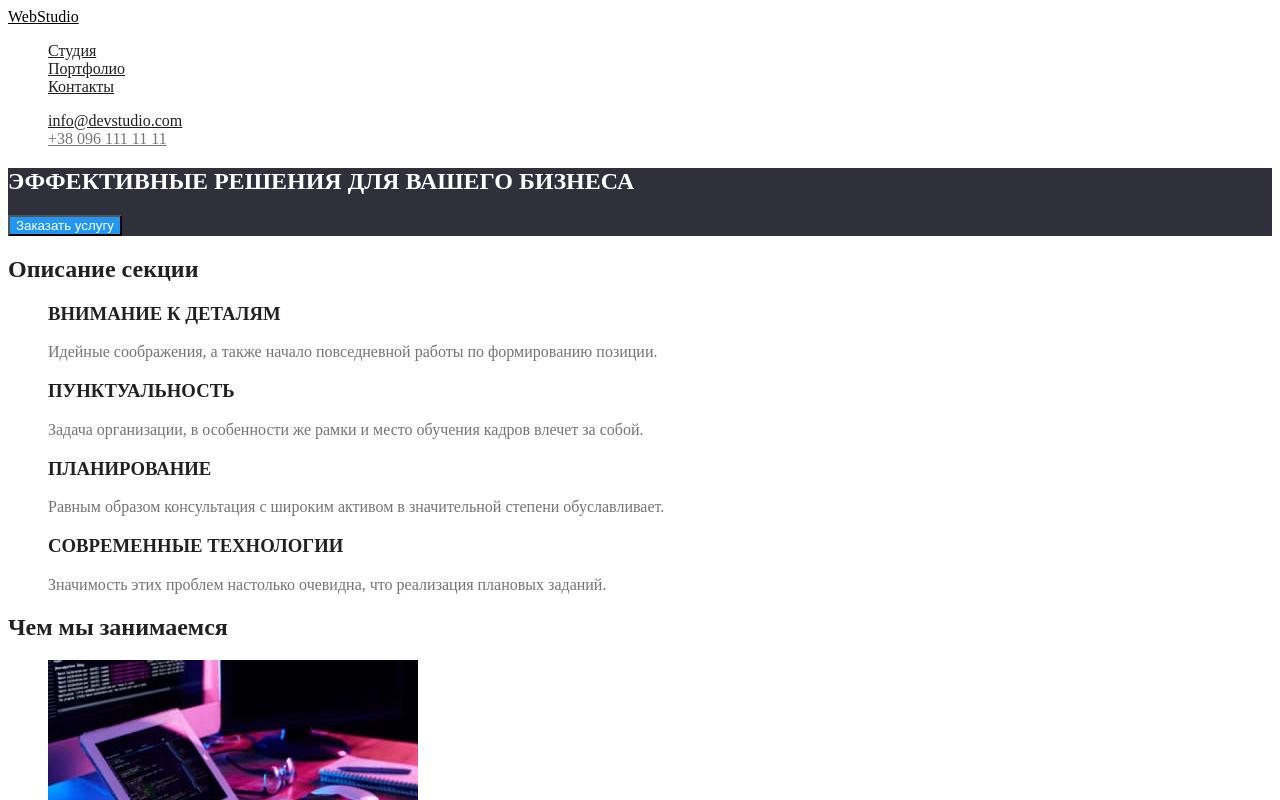
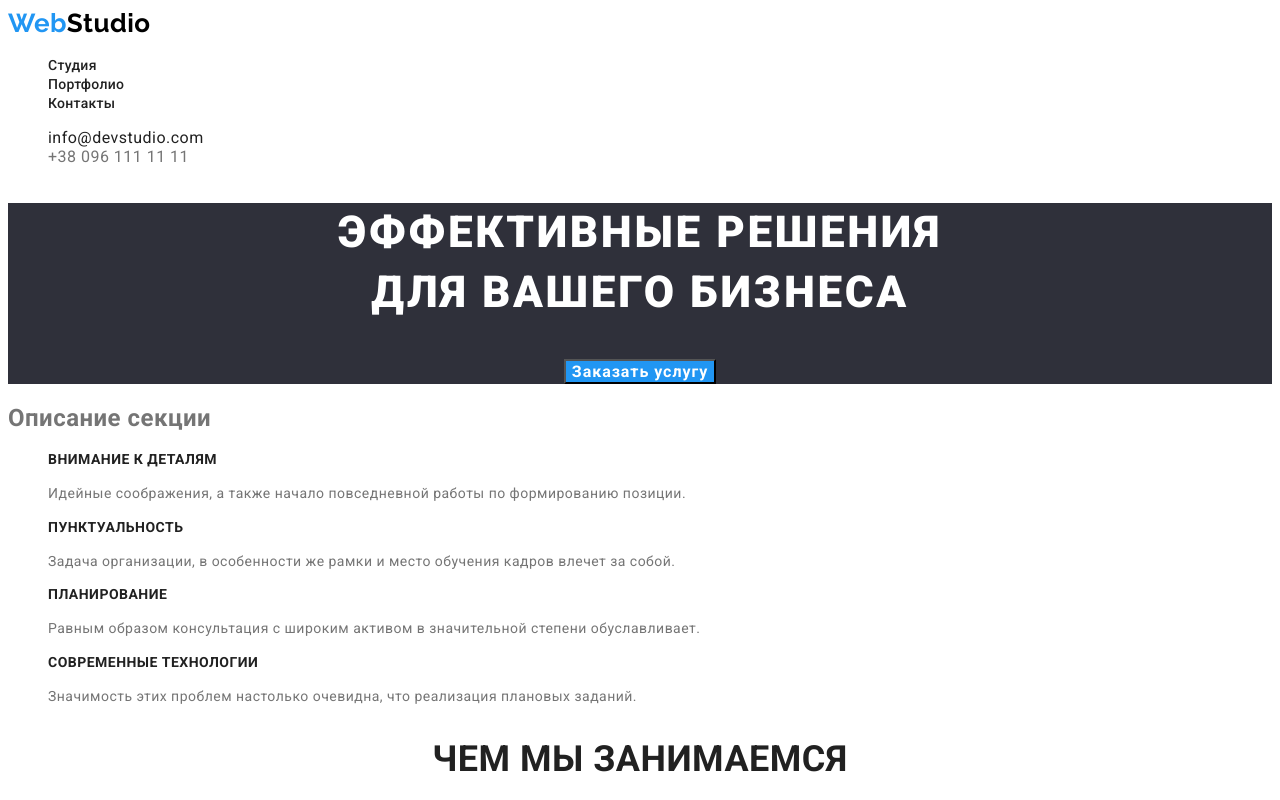
Before and after one commit to MaksimEdam/goit-markup-hw-02, a plain HTML site: page index.html in a window 1280 px wide. Shown: the top 800 px of the page. Drawn offline with Linux system fonts and the light colour scheme.

Commit message:
доработка цветов и шрифтов
-Убрана полосочка навигации и футера,
-обновил шапку навигации и подвала

```diff
--- a/css/main.css
+++ b/css/main.css
@@ -2,22 +2,37 @@
   --primary-text-color: #757575;
   --title-text-color: #212121;
   --accent-color: #2196f3;
-  --test: #ffffff;
 }
 body {
   background-color: #ffffff;
   color: var(--primary-text-color);
+
+  font-family: roboto, sans-serif;
+  letter-spacing: 0.03em;
 }
 .list {
   list-style: none;
 }
 /*оформление шапки (навигация)*/
 
-.header-address {
+.logo {
   color: #000000;
+  font-family: Raleway, sans-serif;
+  font-weight: 700;
+  font-size: 26px;
+  line-height: 1.2;
+  text-decoration: none;
+}
+.web {
+  color: var(--accent-color);
 }
 .site-nav .link {
   color: var(--title-text-color);
+  font-weight: 500;
+  font-size: 14px;
+  line-height: 1.14;
+  letter-spacing: 0.02em;
+  text-decoration: none;
 }
 .site-nav .link:hover,
 .site-nav .link:focus {
@@ -26,51 +41,96 @@ body {
 .site-nav .link.current {
   color: var(--accent-color);
 }
-.site-address .mail {
+.site-nav .mail {
   color: var(--title-text-color);
+  text-decoration: none;
 }
-.site-address .mail:hover,
-.site-address .mail:focus {
+.site-nav .mail:hover,
+.site-nav .mail:focus {
   color: var(--accent-color);
 }
-.site-address .tel {
+.header .tel {
   color: #757575;
+  text-decoration: none;
 }
 /*оформление секции героя */
 .hero {
   background-color: #2f303a;
+  text-align: center;
 }
 .hero .hero-title {
   color: #ffffff;
+  font-family: Roboto;
+  font-style: normal;
+  font-weight: 900;
+  font-size: 44px;
+  line-height: 1.36;
+  letter-spacing: 0.06em;
+  text-transform: uppercase;
 }
 .hero .hero-button {
   background-color: var(--accent-color);
   color: #ffffff;
+  font-family: inherit;
+  font-weight: 700;
+  font-size: 16px;
+  line-height: 1, 87;
+  letter-spacing: 0.06em;
 }
 /*описание секции*/
-.section-title {
+.section-title,
+.work-title,
+.team-title {
   color: var(--title-text-color);
+  font-weight: 700;
+  font-size: 14px;
+  line-height: 1.14;
+  text-transform: uppercase;
+}
+.section .text,
+.footer .text {
+  font-size: 14px;
+  line-height: 1.71;
 }
 /*Чем мы занимаемся*/
 .work-title {
-  color: var(--title-text-color);
+  font-weight: 700;
+  font-size: 36px;
+  line-height: 1.16;
+  text-align: center;
 }
 /*секция наша команда*/
 .team {
   background-color: #f5f4fa;
 }
 .team-title {
-  color: var(--title-text-color);
+  font-weight: 500;
+  font-size: 16px;
+  line-height: 1.18;
+}
+.team .text {
+  font-size: 16px;
+  line-height: 1.18;
 }
 /*нижний колонтитул*/
 .footer {
   background-color: #2f303a;
 }
+.footer-logo {
+  color: #ffffff;
+  font-family: Raleway, sans-serif;
+  font-weight: 700;
+  font-size: 26px;
+  line-height: 1.2;
+  text-decoration: none;
+}
 .link-address {
   color: #ffffff;
+  text-decoration: none;
 }
 .link {
   color: rgba(255, 255, 255, 0.6);
+  text-decoration: none;
 }
 /*Портфолио*/
 .filter .button-all {
--- a/index.html
+++ b/index.html
@@ -5,20 +5,24 @@
     <meta http-equiv="X-UA-Compatible" content="IE=edge" />
     <meta name="viewport" content="width=device-width, initial-scale=1.0" />
     <title>WebStudio</title>
+    <link
+      href="https://fonts.googleapis.com/css2?family=Raleway:wght@700&family=Roboto:wght@400;500;700;900&display=swap"
+      rel="stylesheet"
+    />
     <link rel="stylesheet" href="./css/main.css" />
   </head>
   <body>
     <!--Навигация-->
     <header class="header">
       <nav>
-        <a href="index.html" class="header-address">WebStudio</a>
+        <a href="index.html" class="logo"><span class="web">Web</span>Studio</a>
         <ul class="site-nav list">
           <li><a href="#" class="link">Студия</a></li>
           <li><a href="./portfolio.html" class="link">Портфолио</a></li>
           <li><a href="#" class="link">Контакты</a></li>
         </ul>
       </nav>
-      <ul class="site-address list">
+      <ul class="site-nav list">
         <li><a href="mailto:info@devstudio.com" class="mail">info@devstudio.com</a></li>
         <li><a href="tel:+380961111111" class="tel">+38 096 111 11 11</a></li>
       </ul>
@@ -26,32 +30,39 @@
     <main>
       <!--Основной контент секция герой-->
       <section class="hero">
-        <h1 class="hero-title">ЭФФЕКТИВНЫЕ РЕШЕНИЯ ДЛЯ ВАШЕГО БИЗНЕСА</h1>
+        <h1 class="hero-title">
+          ЭФФЕКТИВНЫЕ РЕШЕНИЯ <br />
+          ДЛЯ ВАШЕГО БИЗНЕСА
+        </h1>
         <button type="button" class="hero-button">Заказать услугу</button>
       </section>
       <!--описание секции-->
       <section class="section">
-        <h2 class="section-title">Описание секции</h2>
+        <h2>Описание секции</h2>
         <ul class="list">
           <li>
             <h3 class="section-title">ВНИМАНИЕ К ДЕТАЛЯМ</h3>
-            <p>Идейные соображения, а также начало повседневной работы по формированию позиции.</p>
+            <p class="text">
+              Идейные соображения, а также начало повседневной работы по формированию позиции.
+            </p>
           </li>
           <li>
             <h3 class="section-title">ПУНКТУАЛЬНОСТЬ</h3>
-            <p>
+            <p class="text">
               Задача организации, в особенности же рамки и место обучения кадров влечет за собой.
             </p>
           </li>
           <li>
             <h3 class="section-title">ПЛАНИРОВАНИЕ</h3>
-            <p>
+            <p class="text">
               Равным образом консультация с широким активом в значительной степени обуславливает.
             </p>
           </li>
           <li>
             <h3 class="section-title">СОВРЕМЕННЫЕ ТЕХНОЛОГИИ</h3>
-            <p>Значимость этих проблем настолько очевидна, что реализация плановых заданий.</p>
+            <p class="text">
+              Значимость этих проблем настолько очевидна, что реализация плановых заданий.
+            </p>
           </li>
         </ul>
       </section>
@@ -84,47 +95,49 @@
       </section>
       <!--секция наша команда-->
       <section class="team">
-        <h2 class="team-title">Наша команда</h2>
+        <h2 class="work-title">Наша команда</h2>
         <ul class="list">
           <li>
             <img src="./images/our-team/igor.jpg" alt="Igor" width="270" />
             <h3 class="team-title">Игорь Демьяненко</h3>
-            <p>Product Designer</p>
+            <p class="text">Product Designer</p>
           </li>
           <li>
             <img src="./images/our-team/olga.jpg" alt="Olga" width="270" />
             <h3 class="team-title">Ольга Репина</h3>
-            <p>Frontend Developer</p>
+            <p class="text">Frontend Developer</p>
           </li>
           <li>
             <img src="./images/our-team/nikolay.jpg" alt="Nikolay" width="270" />
             <h3 class="team-title">Николай Тарасов</h3>
-            <p>Marketing</p>
+            <p class="text">Marketing</p>
           </li>
           <li>
             <img src="./images/our-team/mihail.jpg" alt="Michael" width="270" />
             <h3 class="team-title">Михаил Ермаков</h3>
-            <p>UI Designer</p>
+            <p class="text">UI Designer</p>
           </li>
         </ul>
       </section>
     </main>
     <!--нижний колонтитул-->
     <footer class="footer">
-      <a href="index.html" class="link-address">WebStudio</a>
+      <a href="index.html" class="footer-logo"><span class="web">Web</span>Studio</a>
       <address>
         <ul class="list">
           <li>
             <a
+              class="link-address text"
               href="https://goo.gl/maps/Lwd13SjVABSYHr1z9"
               target="_blank"
               rel="noopener noreferrer"
-              class="link-address"
               >г. Киев, пр-т Леси Украинки,26.</a
             >
           </li>
-          <li><a href="mailto:info@devstudio.com" class="link">info@devstudio.com</a></li>
-          <li><a href="tel:+380961111111" class="link">+38 096 111 11 11</a></li>
+          <li>
+            <a class="link text" href="mailto:info@devstudio.com">info@devstudio.com</a>
+          </li>
+          <li><a class="link text" href="tel:+380961111111">+38 096 111 11 11</a></li>
         </ul>
       </address>
     </footer>
```
Also changed, not shown: portfolio.html (+15 -10 lines).
